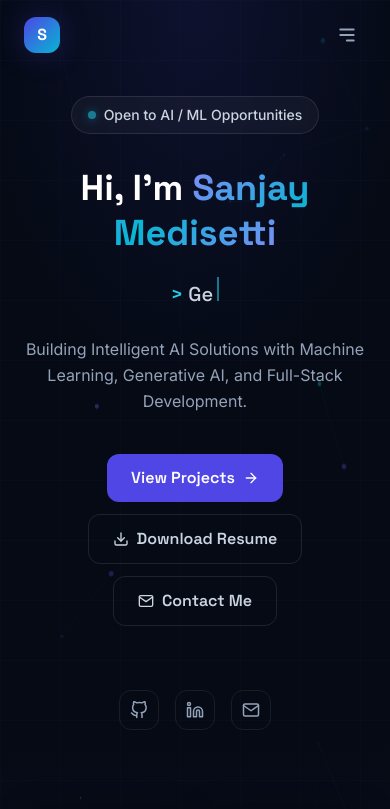
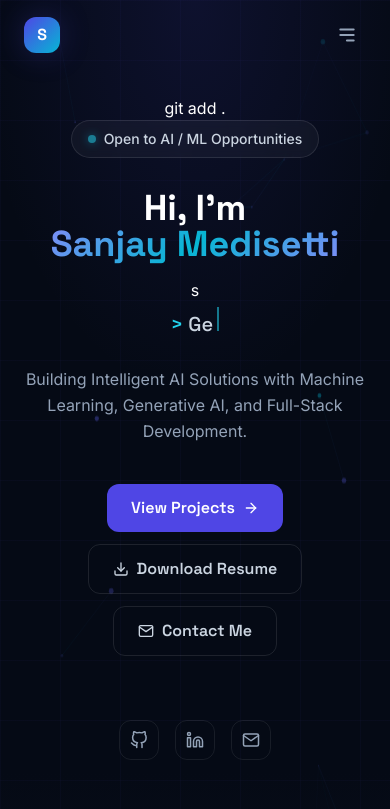
Before and after one commit to MEDISETTISANJAY196/-sanjay-portfolio, a React (Vite) app: page / in a window 390 px wide. Shown: the top 809 px of the page. Built offline with nearby package versions, Linux system fonts and the light colour scheme.

Commit message:
Fixed hero heading layout

```diff
--- a/src/components/Hero.jsx
+++ b/src/components/Hero.jsx
@@ -61,7 +61,7 @@ const Hero = () => {
       <NeuralCanvas />
 
       {/* Content */}
-      <div className="relative z-10 max-w-4xl mx-auto px-6 text-center">
+      <div className="relative z-10 max-w-6xl mx-auto px-6 text-center">git add .
         <motion.div
           variants={containerVariants}
           initial="hidden"
@@ -78,9 +78,10 @@ const Hero = () => {
           {/* Name */}
           <motion.h1
   variants={itemVariants}
-  className="font-display font-bold text-4xl md:text-6xl lg:text-7xl text-white leading-tight mb-4"
+  className="font-display font-bold text-4xl md:text-6xl lg:text-7xl text-white leading-none mb-4"
 >
-  Hi, I'm{" "}
+  Hi, I'm
+  <br />
   <span
     className="bg-clip-text text-transparent"
     style={{
@@ -90,7 +91,7 @@ const Hero = () => {
   >
     Sanjay Medisetti
   </span>
-</motion.h1>
+</motion.h1>s
 
 
           {/* Typing role */}
```
Also changed, not shown: error.txt (added).
